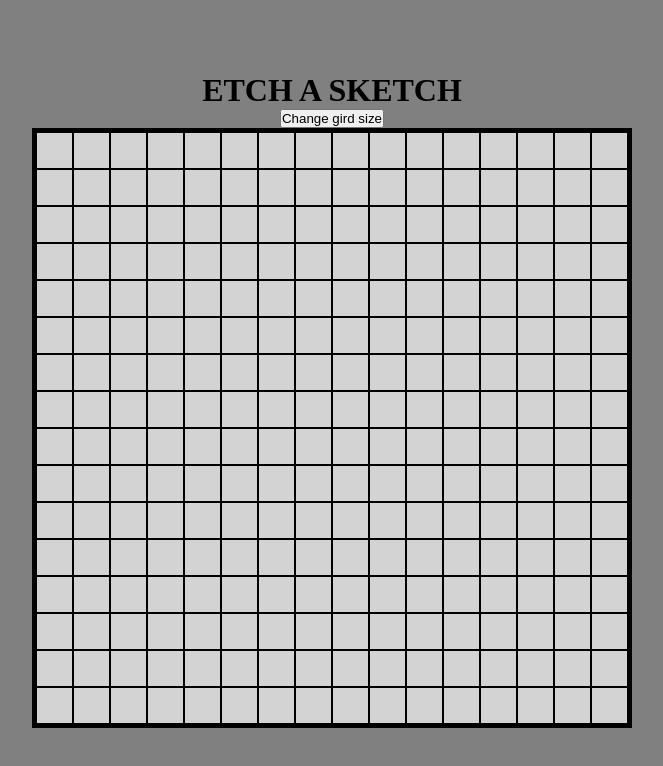
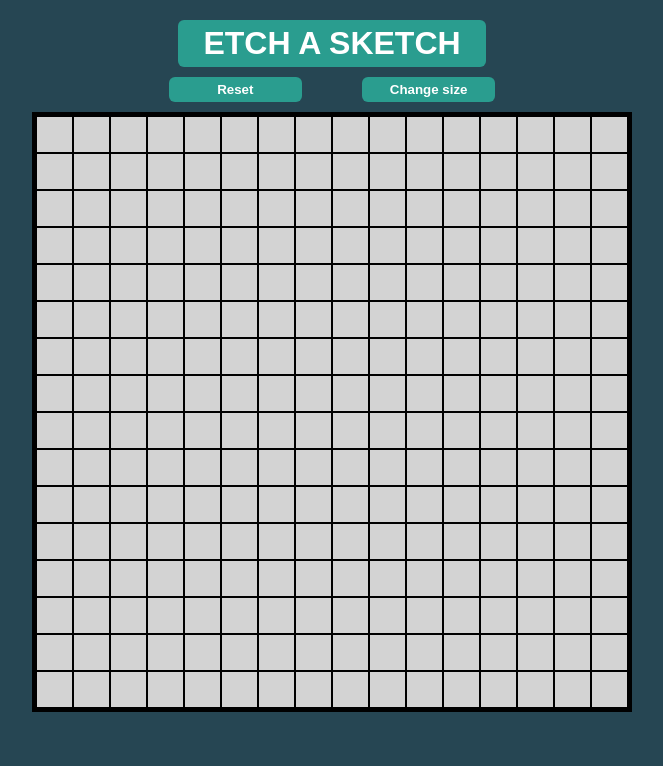
Before and after one commit to Ludvig-D/etch-a-sketch, a plain HTML site: page index.html in a window 1280 px wide. Shown: the whole page, without its empty margins (308-971 px from the left). Drawn offline with Linux system fonts and the light colour scheme.

Commit message:
Added reset button and made it look better

```diff
--- a/app.js
+++ b/app.js
@@ -1,5 +1,6 @@
 const container = document.querySelector('.container');
 const changeSize = document.querySelector('.changeSize');
+const resetButton = document.querySelector('.resetButton');
 
 let size = 16;
 
@@ -25,7 +26,7 @@ const flexGrid = (width) => {
   }
 };
 
-flexGrid(16);
+flexGrid(size);
 
 changeSize.addEventListener('click', () => {
   size = prompt('Choose between 16 - 100');
@@ -38,3 +39,10 @@ changeSize.addEventListener('click', () => {
     alert('It has to be a number between 16 and 100!!!');
   }
 });
+
+resetButton.addEventListener('click', () => {
+  while (container.firstChild) {
+    container.removeChild(container.firstChild);
+  }
+  flexGrid(size);
+});
--- a/index.html
+++ b/index.html
@@ -9,7 +9,8 @@
   <body>
     <h1>ETCH A SKETCH</h1>
     <div class="options">
-      <button class="changeSize">Change gird size</button>
+      <button class="resetButton">Reset</button>
+      <button class="changeSize">Change size</button>
     </div>
     <div class="container"></div>
     <script src="app.js"></script>
--- a/style.css
+++ b/style.css
@@ -7,9 +7,8 @@
 body {
   height: 100vh;
   display: flex;
-  justify-content: center;
   align-items: center;
-  background-color: grey;
+  background-color: #264653;
   flex-direction: column;
 }
 
@@ -27,3 +26,30 @@ body {
   flex: auto;
   border: 0.5px solid black;
 }
+
+.options {
+  padding: 10px;
+  display: flex;
+  gap: 60px;
+}
+
+.options button {
+  background-color: #2a9d8f;
+  padding: 5px 15px;
+  border-radius: 6px;
+  border: none;
+  color: #fff;
+  font-family: sans-serif;
+  font-weight: bold;
+  width: 10em;
+}
+
+h1 {
+  color: #fff;
+  font-family: sans-serif;
+  font-weight: 900;
+  background-color: #2a9d8f;
+  border-radius: 6px;
+  padding: 5px 25px;
+  margin-top: 20px;
+}
```
